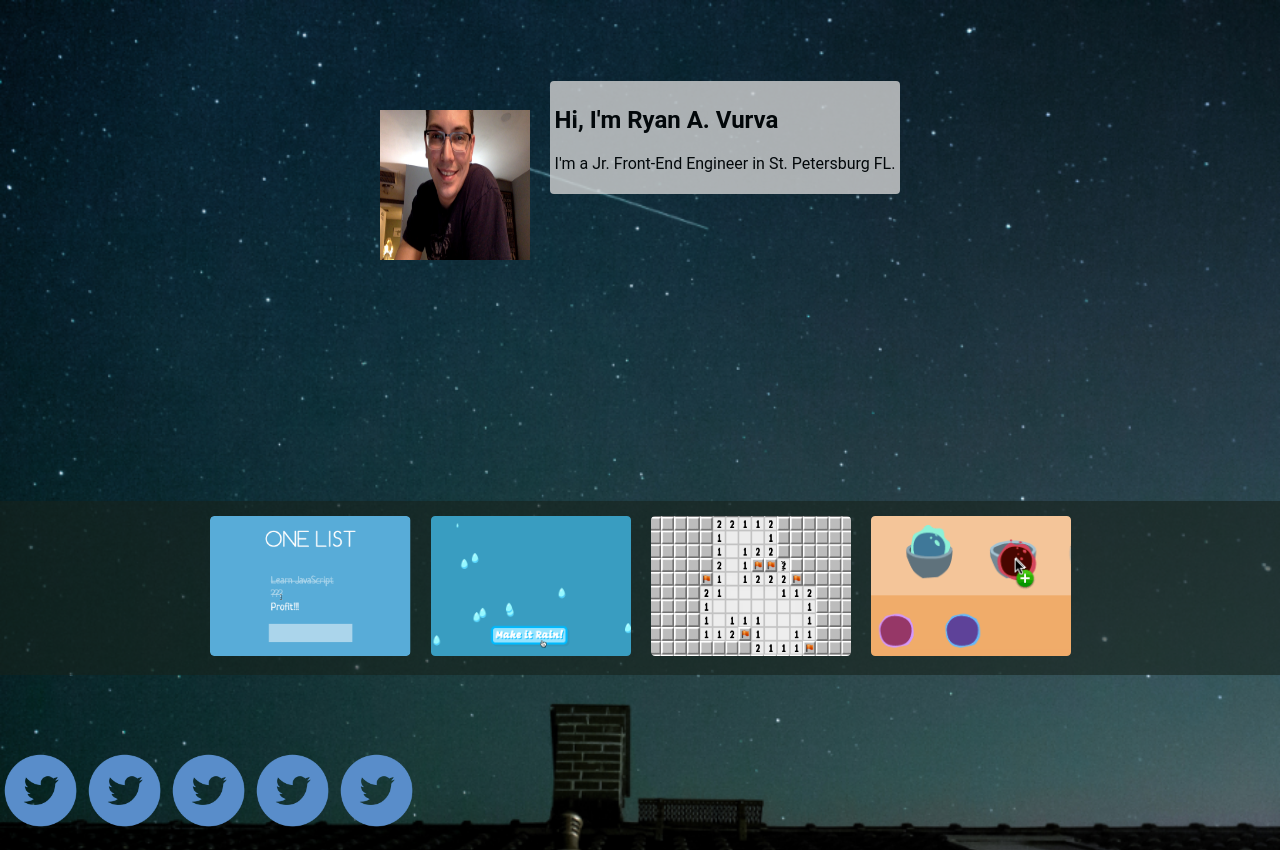
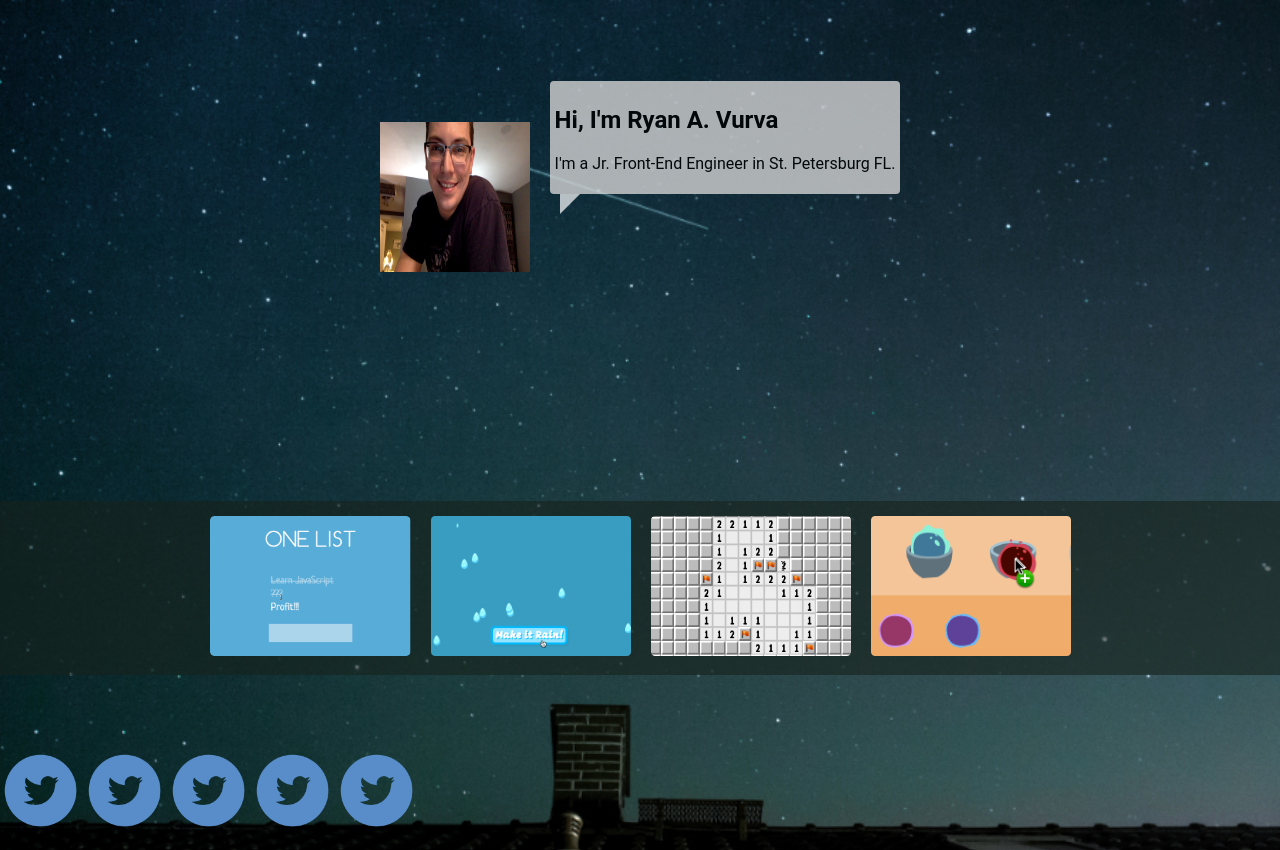
Before and after one commit to ryanvurva/original_portfolio, a website: page public/index.html in a window 1280 px wide. Drawn offline with Linux system fonts and the light colour scheme.

Commit message:
got the talking bubble to look right

```diff
--- a/public/index.html
+++ b/public/index.html
@@ -16,10 +16,16 @@
             <div class="me">
                 <img src="images/selfie.jpg" alt="" width="150px" height="150px">
             </div>
-            <div class="about-me">
+            <div>
+              <div class="about-me">
                 <h2>Hi, I'm Ryan A. Vurva</h2>
                 <p>I'm a Jr. Front-End Engineer in St. Petersburg FL.</p>
+              </div>
+              <div class="tri">
+                <img src="images/tri.png" alt="">
+              </div>
             </div>
+
         </div>
 
     </header>
--- a/public/screen.css
+++ b/public/screen.css
@@ -52,6 +52,26 @@ header {
     margin-bottom: 100px;
 }
 
+.tri {
+  position: relative;
+  top: -100px;
+  left: 30px;
+  opacity: 0.7;
+}
+
+/*.about-me::after {
+    display: block;
+    height: 0;
+    width: 0;
+    /*border: 8px solid transparent;*/
+    /*border-top-color: #cacaca;
+    position: absolute;
+    right: 2px;
+    top: 0;
+    margin-top: 0;
+    padding-top: 0;
+}*/
+
 .small {
     background-color: rgba(23, 34, 27, 0.6);
     padding: 10px;
@@ -66,3 +86,11 @@ header {
     display: inline-block;
     margin: 5px 10px 5px 10px;
 }
+
+.connected {
+
+}
+
+footer {
+
+}
```
